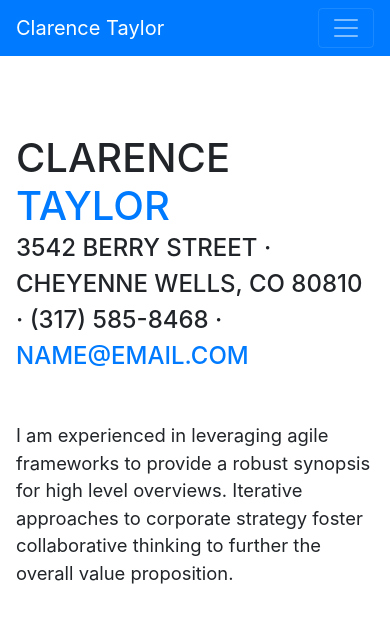
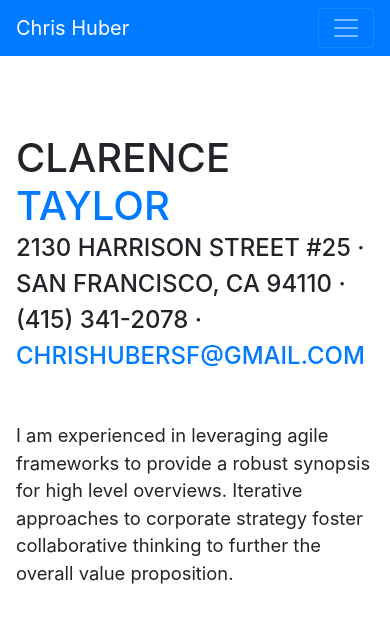
Before and after one commit to chrishuber/chrishuber.github.io, a website with bundled scripts: page index.html in a window 390 px wide. Shown: the top 629 px of the page. Built offline with nearby package versions, Linux system fonts and the light colour scheme; a web font is replaced by a local one.

Commit message:
Updating contact details.

```diff
--- a/index.html
+++ b/index.html
@@ -27,7 +27,7 @@
 
     <nav class="navbar navbar-expand-lg navbar-dark bg-primary fixed-top" id="sideNav">
       <a class="navbar-brand js-scroll-trigger" href="#page-top">
-        <span class="d-block d-lg-none">Clarence Taylor</span>
+        <span class="d-block d-lg-none">Chris Huber</span>
         <span class="d-none d-lg-block">
           <img class="img-fluid img-profile rounded-circle mx-auto mb-2" src="img/profile.jpg" alt="">
         </span>
@@ -66,8 +66,8 @@
           <h1 class="mb-0">Clarence
             <span class="text-primary">Taylor</span>
           </h1>
-          <div class="subheading mb-5">3542 Berry Street · Cheyenne Wells, CO 80810 · (317) 585-8468 ·
-            <a href="mailto:name@email.com">name@email.com</a>
+          <div class="subheading mb-5">2130 Harrison Street #25 · San Francisco, CA 94110 · (415) 341-2078 ·
+            <a href="mailto:name@email.com">chrishubersf@gmail.com</a>
           </div>
           <p class="lead mb-5">I am experienced in leveraging agile frameworks to provide a robust synopsis for high level overviews. Iterative approaches to corporate strategy foster collaborative thinking to further the overall value proposition.</p>
           <div class="social-icons">
```
